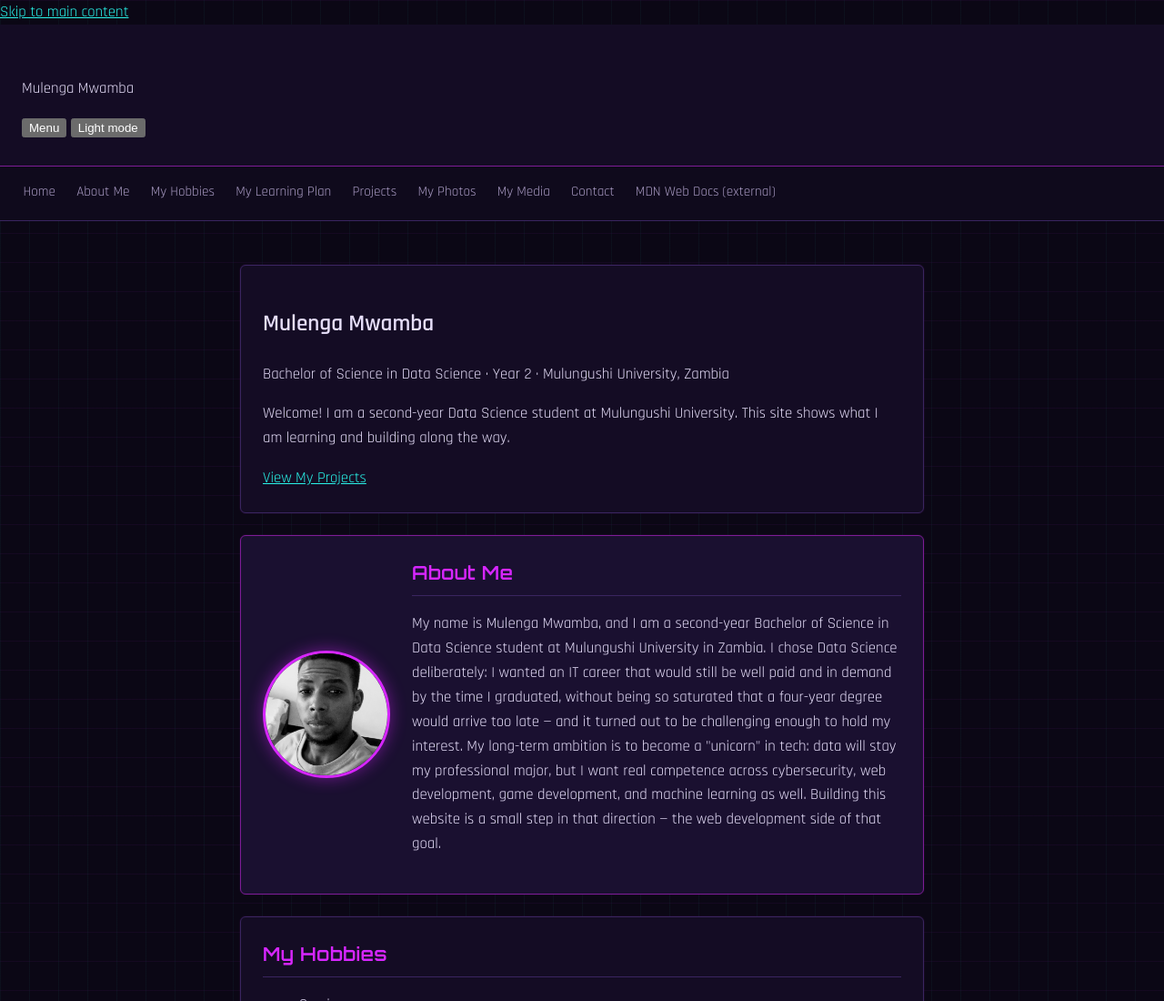
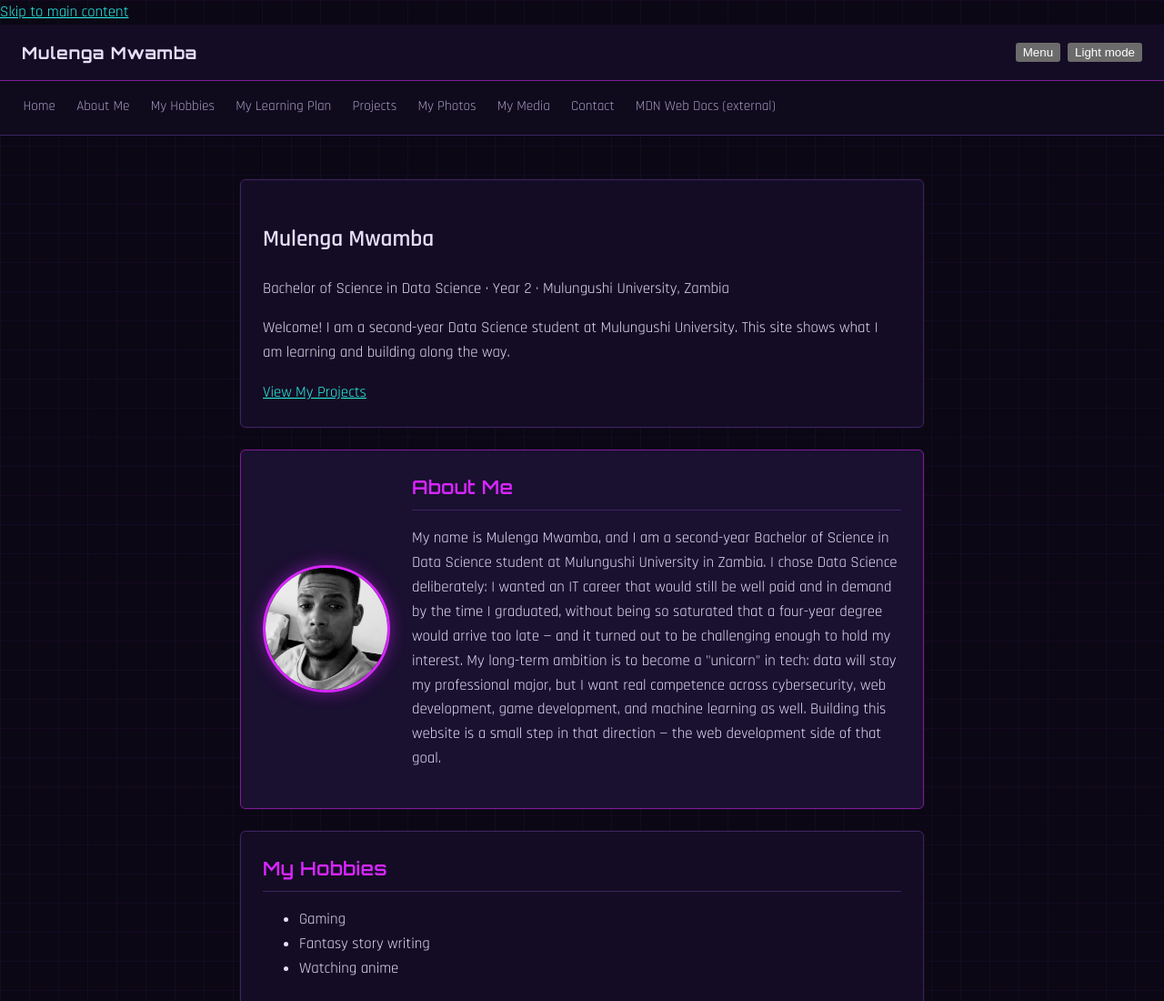
Before and after one commit to Vamp1-hunid/Website-about-me, a plain HTML site: page index.html in a window 1280 px wide. Shown: the top 1100 px of the page at 91% size. Drawn offline with Linux system fonts and the light colour scheme.

Commit message:
Restyle: new header layout

```diff
--- a/css/styles.css
+++ b/css/styles.css
@@ -69,29 +69,29 @@ a {
 }
 
 /* ===== Header & Nav ===== */
-header {
+.site-header {
+  display: flex;
+  flex-wrap: wrap;
+  align-items: center;
+  justify-content: space-between;
+  gap: 0.75rem;
   background-color: var(--panel);
-  color: var(--ink);
-  padding: 2.5rem 1.5rem 1.75rem;
-  text-align: left;
+  padding: 1rem 1.5rem;
   border-bottom: 1px solid var(--magenta-dim);
 }
 
-header h1 {
+.brand {
   margin: 0;
   font-family: "Orbitron", "Trebuchet MS", sans-serif;
-  font-size: 2.1rem;
+  font-size: 1.15rem;
   font-weight: 700;
   letter-spacing: 0.04em;
   color: var(--ink);
-  text-shadow: 0 0 12px rgba(215, 38, 255, 0.55), 0 0 28px rgba(215, 38, 255, 0.25);
 }
 
-header .tagline {
-  margin: 0.5rem 0 0;
-  font-size: 1rem;
-  letter-spacing: 0.03em;
-  color: var(--cyan);
+.header-buttons {
+  display: flex;
+  gap: 0.5rem;
 }
 
 nav {
```
